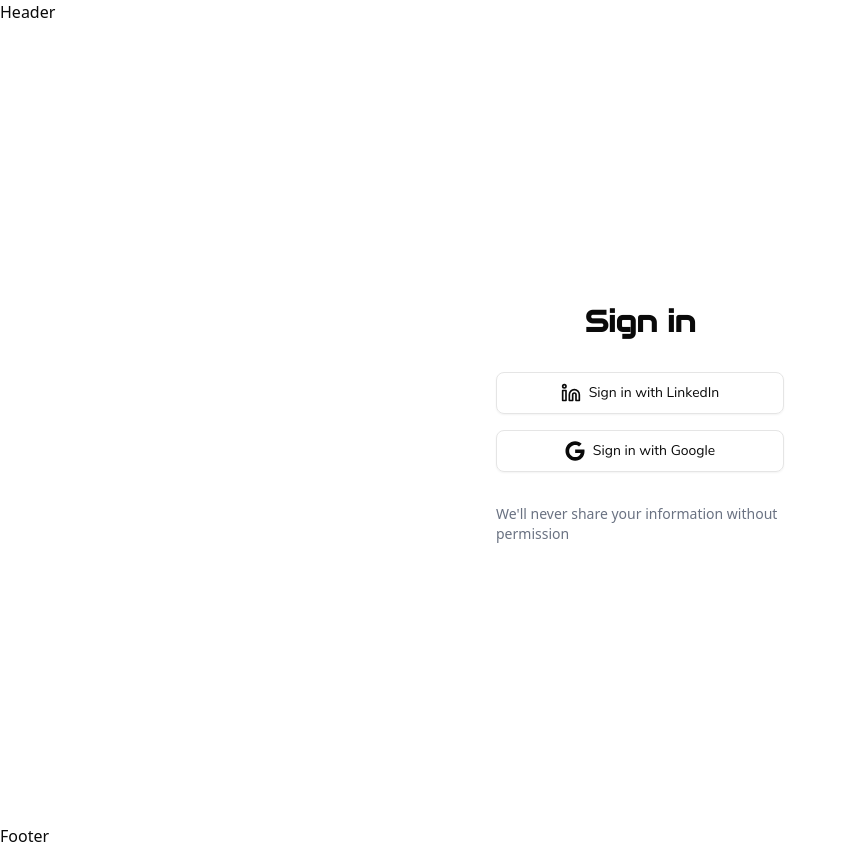
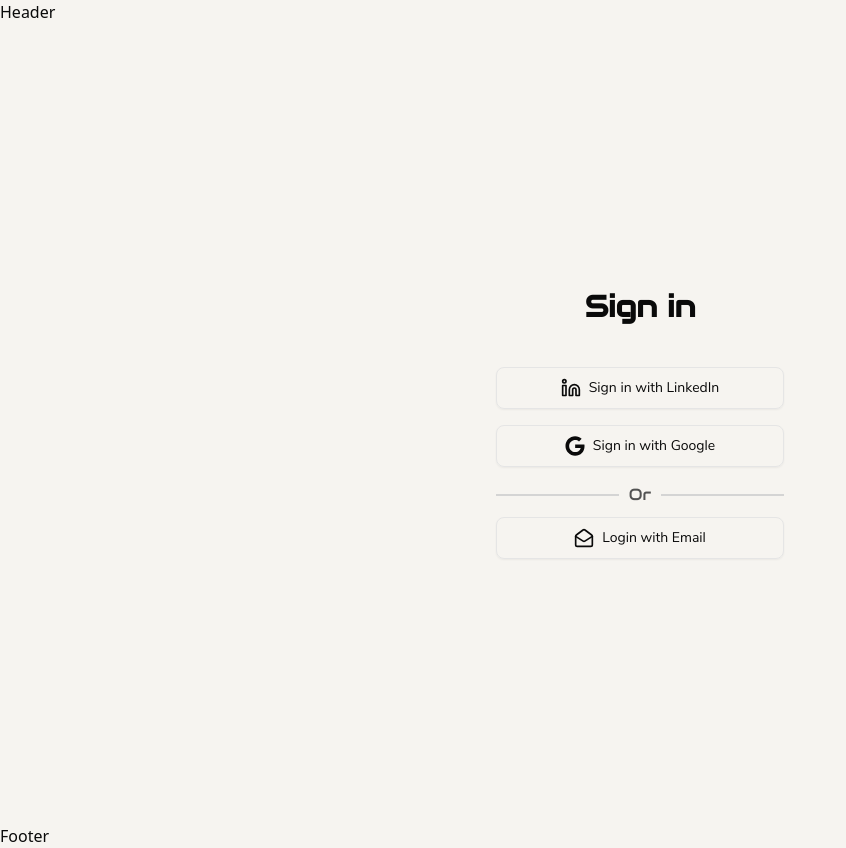
Before and after one commit to CodingCookiee/perfect-bio, a Next.js app: page /signin in a window 1280 px wide. Shown: the whole page, without its empty margins (0-846 px from the left). Built offline with nearby package versions, Linux system fonts and the light colour scheme.

Commit message:
signin page complete

```diff
--- /dev/null
+++ b/src/app/(auth)/signin/manual-signin/page.jsx
@@ -0,0 +1,9 @@
+import React from 'react'
+
+export default function page() {
+  return (
+    <div>
+      Manual Signin
+    </div>
+  )
+}
--- a/src/app/(auth)/signin/page.jsx
+++ b/src/app/(auth)/signin/page.jsx
@@ -1,32 +1,50 @@
-import React from 'react';
-import { Linkedin } from 'lucide-react';
+import React from "react";
+import { Linkedin, MailOpen } from "lucide-react";
 import { FaGoogle } from "react-icons/fa";
-import { Button } from "@/components/ui/button"
+import { Button } from "@/components/ui/button";
+import Link from "next/link";
 
 const Page = () => {
   return (
-    <div className='signin h-dvh w-full flex flex-col items-center justify-center p-4'>
-        <h1 className="text-3xl font-audiowide font-semibold mb-8">Sign in</h1>
-      <div className='social-logins flex flex-col items-center justify-center gap-4 w-full max-w-2xs'>
-
-        <Button className='w-full py-5 cursor-pointer bg-transparent border border-primary
+    <div className="signin h-dvh w-full flex flex-col items-center justify-center p-4 gap-2.5">
+      <h1 className="text-3xl font-audiowide font-semibold mb-8">Sign in</h1>
+      <div className="social-logins flex flex-col items-center justify-center gap-4 w-full max-w-2xs">
+        <Button
+          className="w-full py-5 cursor-pointer bg-transparent border border-primary
           text-text hover:bg-primary/20 hover:text-primary transition-all duration-300 ease-in-out
-          flex items-center justify-center gap-2'>
+          flex items-center justify-center gap-2"
+        >
           <Linkedin className="size-5" /> Sign in with LinkedIn
         </Button>
 
-        <Button className='w-full py-5 cursor-pointer bg-transparent border border-primary
+        <Button
+          className="w-full py-5 cursor-pointer bg-transparent border border-primary
           text-text hover:bg-primary/20 hover:text-primary transition-all duration-300 ease-in-out
-          flex items-center justify-center gap-2'>
+          flex items-center justify-center gap-2"
+        >
           <FaGoogle className="size-5" /> Sign in with Google
         </Button>
 
-        <div className="text-sm text-gray-500 mt-4">
-          We'll never share your information without permission
+        <div className="flex items-center justify-center w-full ">
+          <div className="border flex-1 h-px !border-neutral-300  "></div>
+          <span className="font-audiowide px-2.5 text-neutral-600">Or</span>
+          <div className="border flex-1 h-px !border-neutral-300  "></div>
         </div>
       </div>
+        <Link href="/signin/manual-signin"
+         className='flex flex-col items-center justify-center gap-4 w-full max-w-2xs'>
+        <Button
+         className="w-full  py-5 cursor-pointer bg-transparent border border-primary
+          text-text hover:bg-primary/20 hover:text-primary transition-all duration-300 ease-in-out
+          flex items-center justify-center gap-2"
+          >
+      <MailOpen
+        className="size-5 "
+      /> Login with Email
+    </Button>
+        </Link>
     </div>
   );
-}
+};
 
 export default Page;
--- a/src/app/globals.css
+++ b/src/app/globals.css
@@ -14,12 +14,13 @@
   --primary: #e87731;
   --secondary: #f49155;
   --text: #1f1f1f;
+  --background: #F6F4F0;
+  --border-color: #474545;
   --accent: rgb(79, 70, 229);
   --success: rgb(34, 197, 94);
   --warning: rgb(234, 179, 8);
   --error: rgb(239, 68, 68);
   --radius: 0.625rem;
-  --background: oklch(1 0 0);
   --foreground: oklch(0.145 0 0);
   --card: oklch(1 0 0);
   --card-foreground: oklch(0.145 0 0);
--- a/tailwind.config.mjs
+++ b/tailwind.config.mjs
@@ -25,6 +25,7 @@ export default {
         error: "var(--error)",
         text: "var(--text)",
         background: "var(--background)",
+        border: "var(--border-color)",
       },
       fontFamily: {
         sans: ["var(--font-nunito-sans)", "system-ui", "sans-serif"],
```
